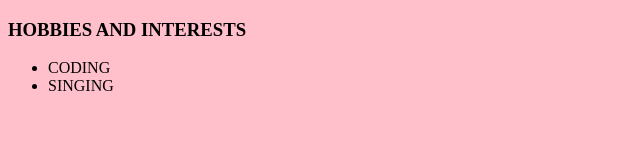
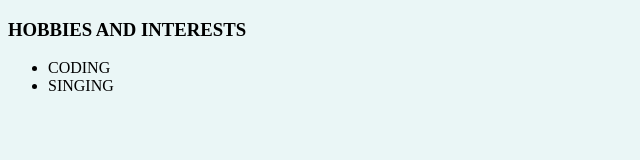
Before and after one commit to amvaib/WebdevelopmentcourseCV, a plain HTML site: page hobbies.html in a window 1280 px wide. Shown: the whole page, without its empty margins (0-640 px from the left). Drawn offline with Linux system fonts and the light colour scheme.

Commit message:
Update hobbies.html

```diff
--- a/hobbies.html
+++ b/hobbies.html
@@ -5,8 +5,9 @@
 
     <meta name="viewport" content="width=device-width, initial-scale=1.0">
     <title>MY HOBBIES</title>
+    <link rel="stylesheet" href="CSS/styles.css">
 </head>
-<body bgcolor = "pink"></body>
+
     <body>
     <h3>HOBBIES AND INTERESTS</h3>
     <ul>
```
